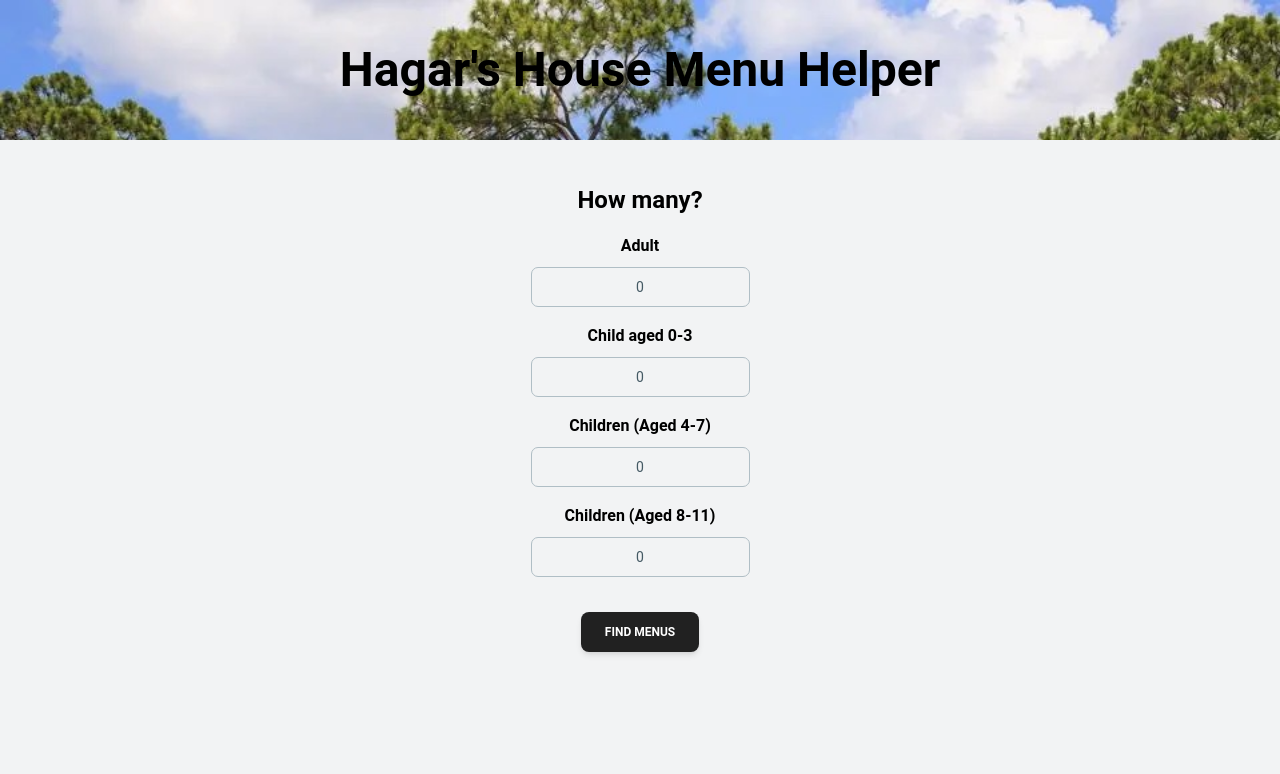
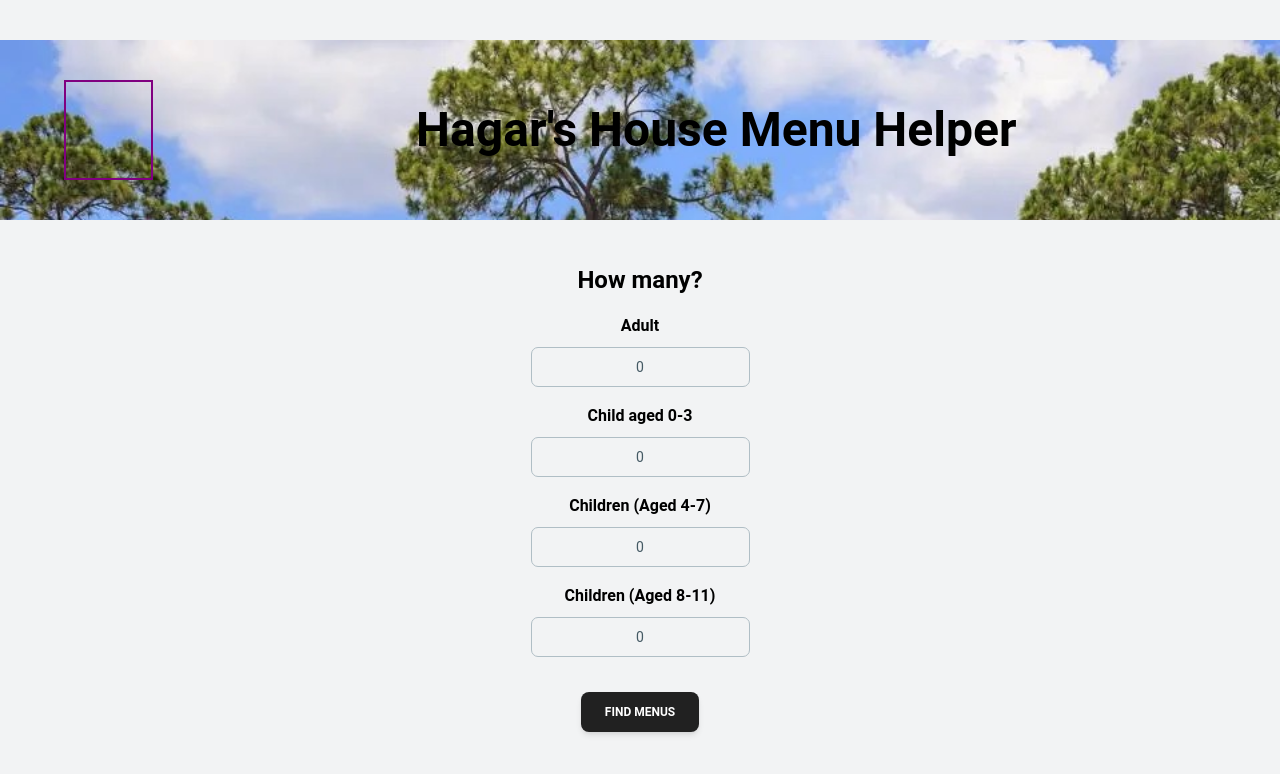
Before and after one commit to caowens/HagarsHouseMenuHelper, a React (Vite) app: page / in a window 1280 px wide. Shown: the top 774 px of the page. Built offline with nearby package versions, Linux system fonts and the light colour scheme.

Commit message:
Add logo space

```diff
--- a/src/App.css
+++ b/src/App.css
@@ -30,8 +30,12 @@ body, html, #root {
   }
 }
 
-.banner {
+.bg-image {
   background-image: url('./assets/download-7.jpeg');
   background-repeat: no-repeat;
   background-size: cover;
 }
+
+.logo {
+  border: solid purple 2px;
+}
--- a/src/App.jsx
+++ b/src/App.jsx
@@ -14,8 +14,11 @@ function App() {
 
   return (
     <div className="flex justify-center items-center px-30 py-10 flex-col text-center">  { /* This is tailwind */ }
-      <div className="banner w-full h-auto py-10 -mt-10">
-        <Typography variant={variant}>Hagar's House {isMdUp ? `` : <br />}Menu Helper</Typography>
+      <div className="flex flex-col sm:flex-row justify-center bg-image w-full h-auto py-10">
+        <div className="logo h-[100px] w-[100px] self-center sm:ml-16 mr-0"></div>
+        <div className="w-full h-auto align-middle justify-center self-center">
+          <Typography variant={variant}>Hagar's House {isMdUp ? `` : <br />}Menu Helper</Typography>
+        </div>
       </div>
       <Outlet />
     </div>
```
